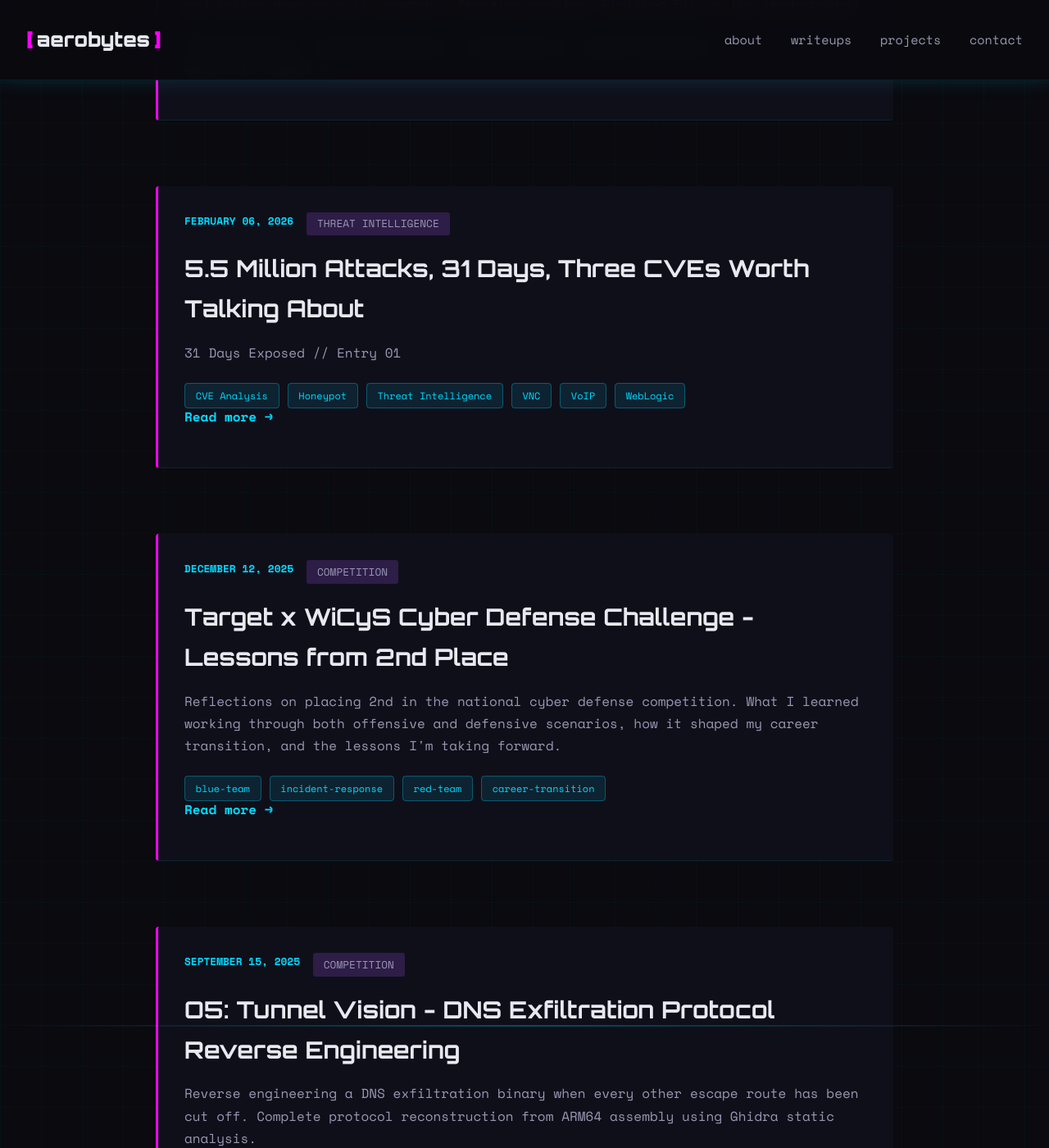
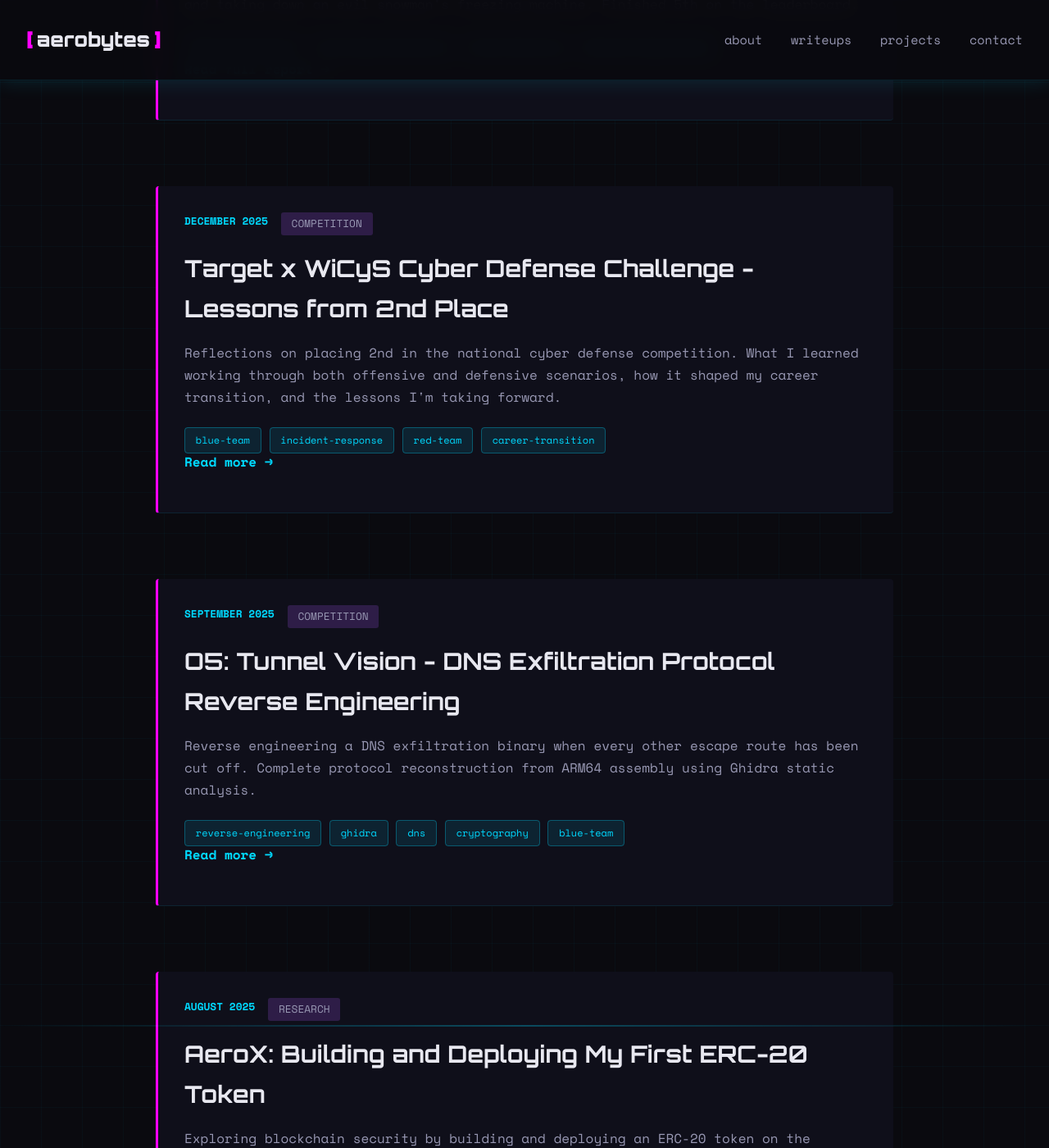
Before and after one commit to Aeronique/aerobytes-site, a Jekyll site: the page built from writeups.html, in a window 1280 px wide and 1400 px high, scrolled down 1215 px. Shown: the whole window at 82% size. Built offline with Jekyll 4.4.1, drawn with Linux system fonts in a browser that asks for light colours; some of the changed text lies outside the part shown.

Commit message:
Update writeups.html

```diff
--- a/writeups.html
+++ b/writeups.html
@@ -55,9 +55,10 @@ permalink: /writeups/
 
             {% if site.posts.size > 0 %}
                 {% for post in site.posts %}
+                    {% unless post.series == "31 Days Exposed" %}
                     <div class="writeup-item">
                         <div class="writeup-meta">
-                        <span class="writeup-date">{{ post.date | date: "%B %d, %Y" | upcase }}</span>
+                            <span class="writeup-date">{{ post.date | date: "%B %Y" | upcase }}</span>
                             <span class="writeup-category">{{ post.category }}</span>
                         </div>
                         <h2 class="writeup-title">{{ post.title }}</h2>
@@ -71,6 +72,7 @@ permalink: /writeups/
                         {% endif %}
                         <a href="{{ post.url }}" class="writeup-link">Read more →</a>
                     </div>
+                    {% endunless %}
                 {% endfor %}
             {% endif %}
         </div>
```
Lines whose indentation alone changed are shown as unchanged.
